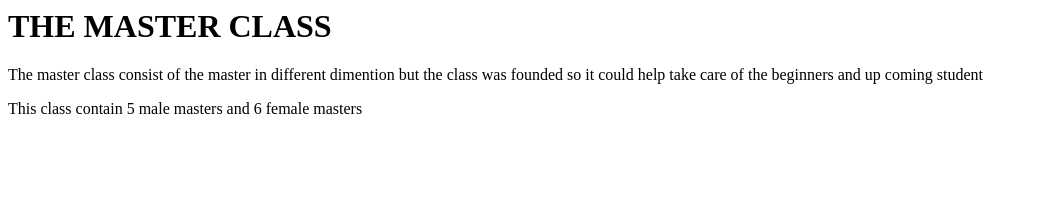
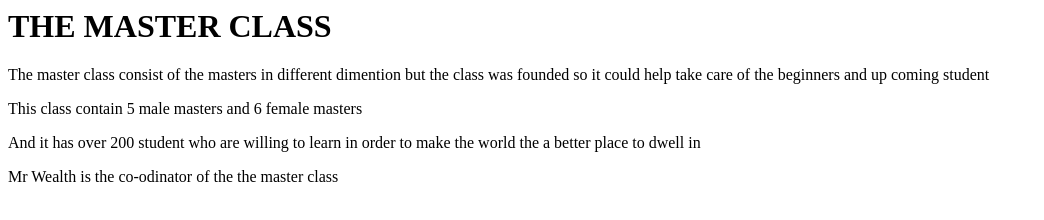
Before and after one commit to WEALTH2468/Master-Class, a plain HTML site: page index.html in a window 1280 px wide. Shown: the whole page, without its empty margins (0-1044 px from the left). Drawn offline with Linux system fonts and the light colour scheme.

Commit message:
Updated index.html

```diff
--- a/index.html
+++ b/index.html
@@ -1,3 +1,5 @@
 <h1>THE MASTER CLASS</h1>
-<P>The master class consist of the master in different dimention but the class was founded so it could help take care of the beginners and up coming student</P>
+<P>The master class consist of the masters in different dimention but the class was founded so it could help take care of the beginners and up coming student</P>
 <div>This class contain 5 male masters and 6 female masters</div>
+<p>And it has over 200 student who are willing to learn in order to make the world the a better place to dwell in</p>
+<p>Mr Wealth is the co-odinator of the the master class</p>
```
